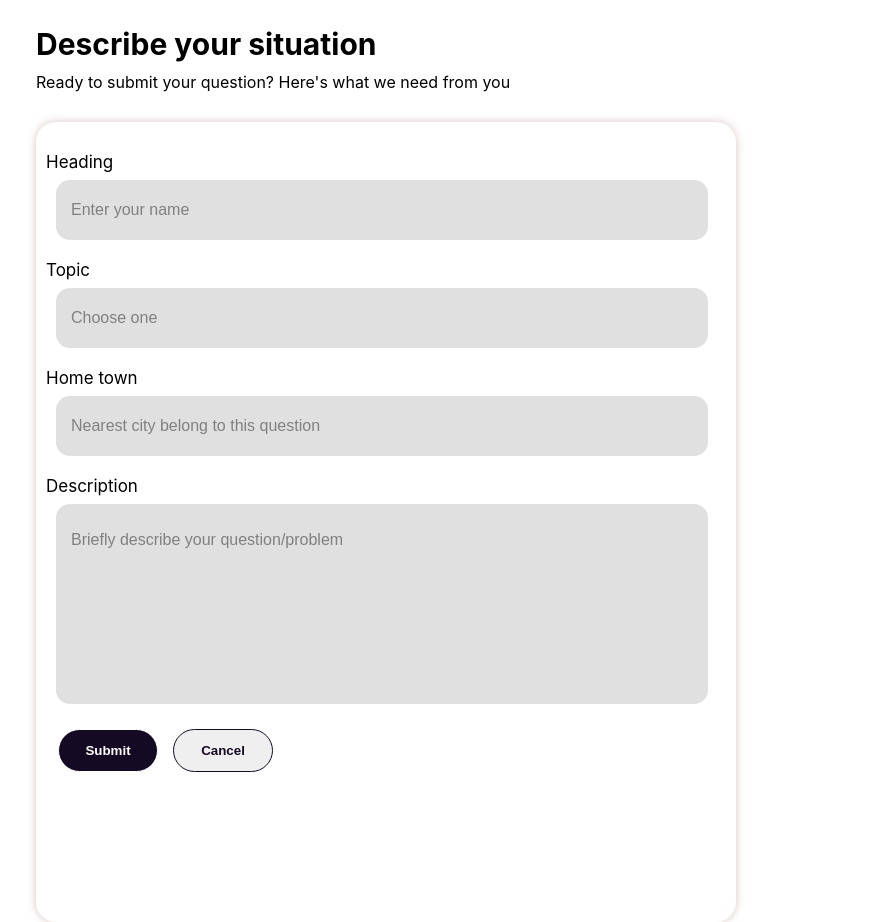
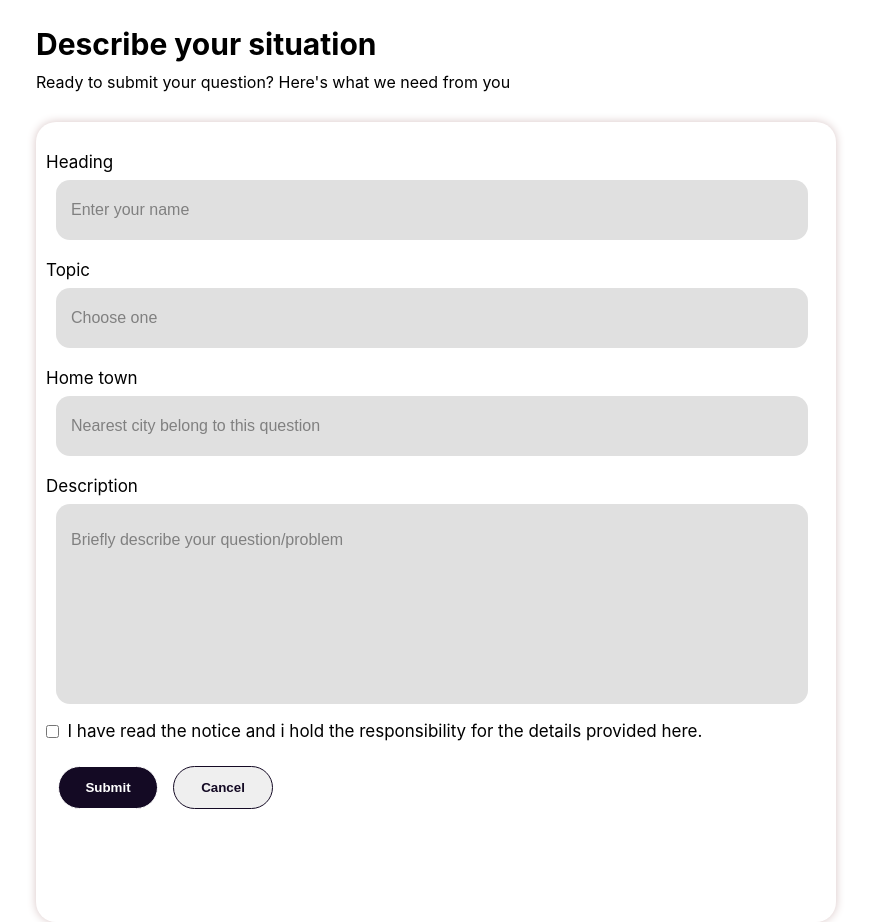
Before and after one commit to JayaruPerera/Juris_Connect, a React (Create React App) app in the folder juris_connect/: page /legalcon in a window 1280 px wide. Shown: the part 600-1522 px from the top of the page, without its empty margins (64-935 px from the left). Built offline with nearby package versions, Linux system fonts and the light colour scheme.

Commit message:
add chechbox

```diff
--- a/juris_connect/src/pages/Legalcon.css
+++ b/juris_connect/src/pages/Legalcon.css
@@ -95,12 +95,12 @@
   box-shadow: 0 0 10px rgb(216, 197, 197);
   border-radius: 20PX;
   padding: 10px;
-  width: 700px;
+  width: 800px;
   height: 800px;
   margin-top: 30px;
   }
   .input-box .field{
-      width: 652px;
+      width: 752px;
       height: 60px;
       background: #e0e0e0;
       border: #ffffff;
@@ -148,3 +148,11 @@
     color: gray;
     opacity: 1;
   }
+  .checkbox-container {
+    margin-top: 1em;
+    display: flex;
+    align-items: center;
+  }
+  .checkbox-container label {
+    margin-left: 0.5em;
+  }
--- a/juris_connect/src/pages/Legalcon.js
+++ b/juris_connect/src/pages/Legalcon.js
@@ -45,6 +45,10 @@ export default function Legalcon(){
                   <input type='text' className='field mess' placeholder='Briefly describe your question/problem' required/>
 
               </div>
+              <div className="checkbox-container">
+                   <input type="checkbox" id="agree" name="agree" />
+                   <label htmlFor="agree">I have read the notice and i hold the responsibility for the details provided here.</label>
+              </div>
                <div className='button'>
                <button className='button-submit'>Submit</button>
                <button className='button-cancel'>Cancel</button>
```
